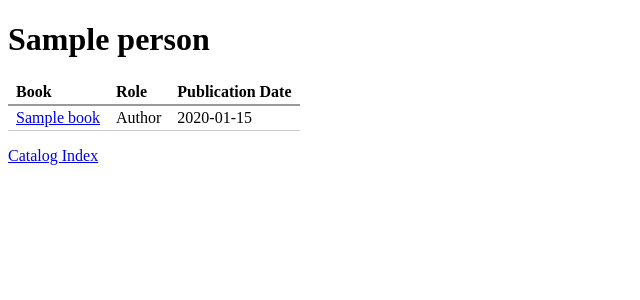
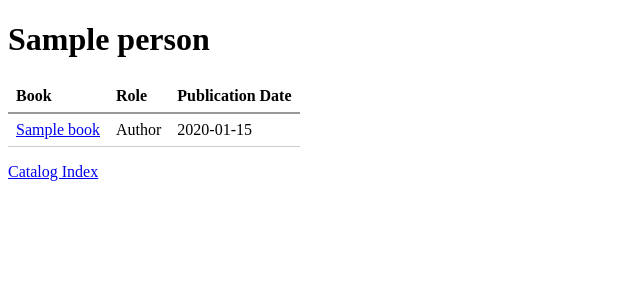
Before and after one commit to peichman/ibis-django, a Django app: page /catalog/persons/1 in a window 1280 px wide. Shown: the top 300 px of the page, without its empty margins (0-640 px from the left). Run offline with Django 3.2, Linux system fonts and the light colour scheme; tables that the repository leaves empty hold one stand-in row (values such as "Sample post").

Commit message:
Style tweaks.

```diff
--- a/catalog/static/catalog/book.css
+++ b/catalog/static/catalog/book.css
@@ -2,7 +2,7 @@ dl {
 	display: grid;
 	grid-template-areas: "key value";
 	grid-row-gap: .5em;
-	grid-template-columns: 6em 1fr;
+	grid-template-columns: 10em 1fr;
 	margin: 0;
 }
 dt {
--- a/catalog/static/catalog/index.css
+++ b/catalog/static/catalog/index.css
@@ -2,8 +2,7 @@ table {
     border-collapse: collapse;
 }
 td, th {
-    padding: 0 .5em;
-    max-width: 40em;
+    padding: .25em .5em;
     line-height: 1.5;
 }
 th {
```
